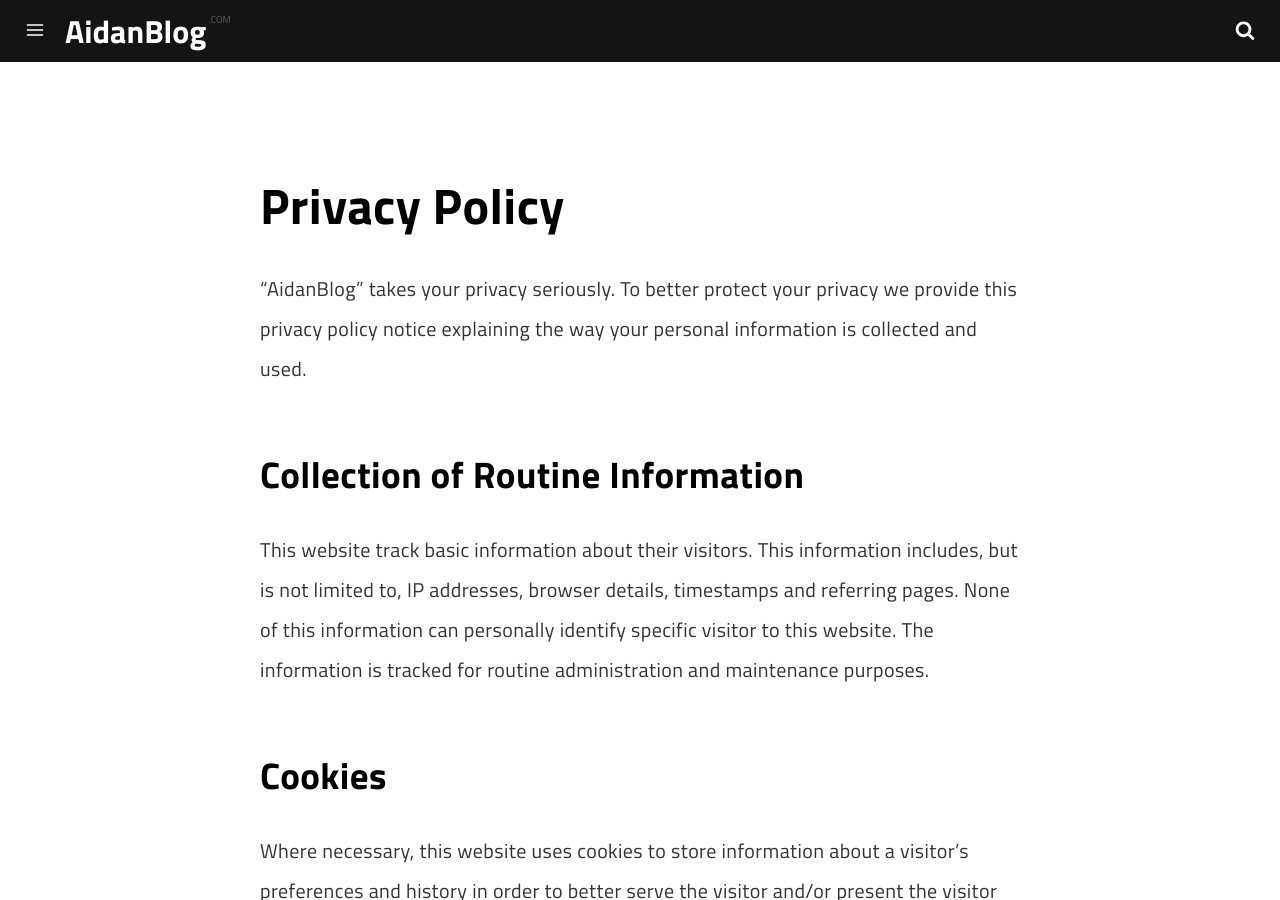
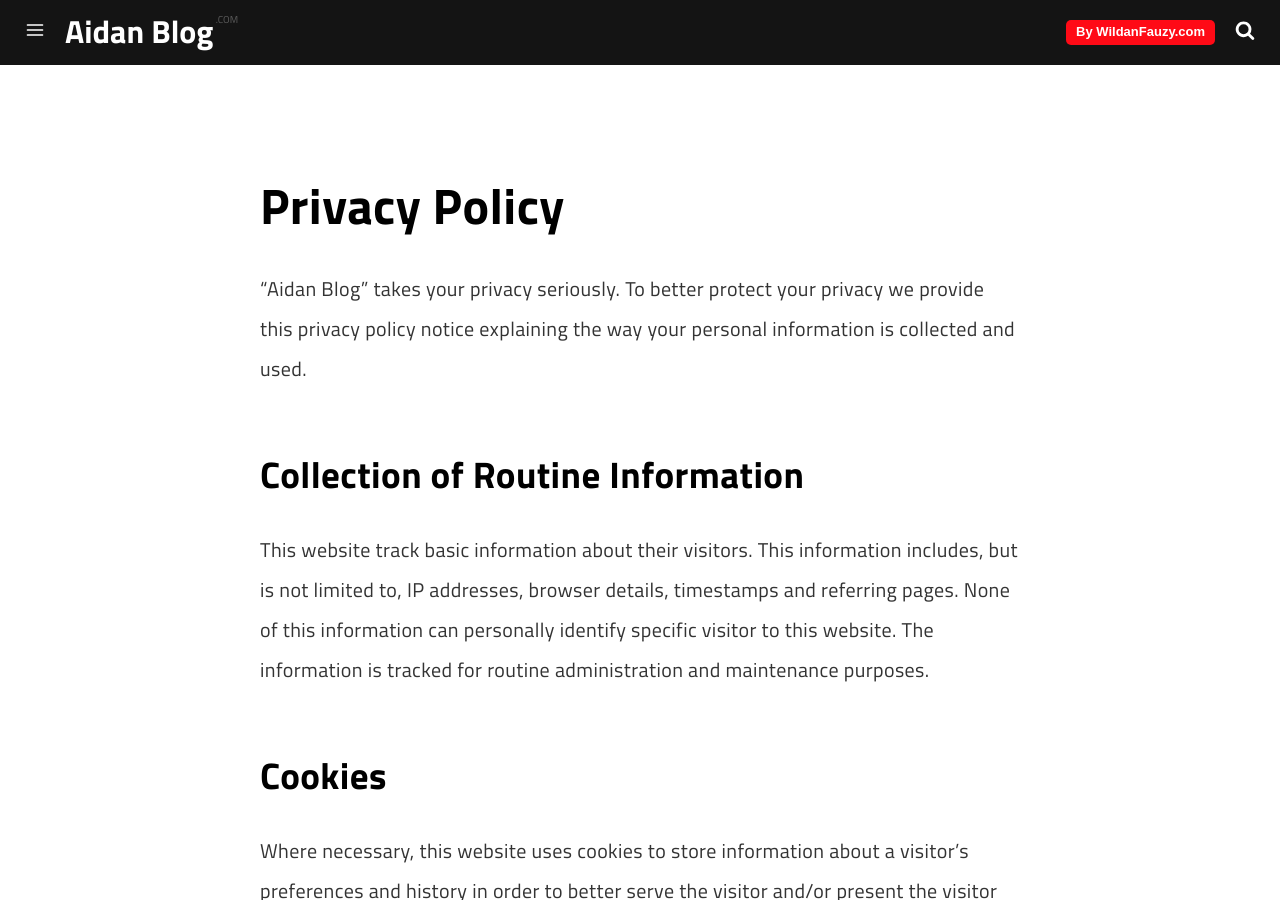
Before and after one commit to wilfauzy/aidanblog.com, a Jekyll site: the page built from pages/privacy-policy.md, in a window 1280 px wide and 900 px high. Built offline with Jekyll 4.4.1, drawn with Linux system fonts in a browser that asks for light colours; some of the changed lines change nothing that is shown.

Commit message:
Update from Forestry.io Wildan Fauzy updated _config.yml

```diff
--- a/_config.yml
+++ b/_config.yml
@@ -1,5 +1,5 @@
-# Site Settings
-name: AidanBlog
+---
+name: Aidan Blog
 title: Aidan Blog | Journal
 description: aidan panggil saja idan merupakan blog pribadi wildan fauzy kumpulan
   tulisan coretan.
@@ -13,64 +13,47 @@ tags:
 - hugo
 show_hero: true
 menu:
-  - title: Home
-    url: /
-  - title: About
-    url: /about
-  - title: Contact
-    url: /contact
-  - title: Feed
-    url: /feed.xml
-  - title: Privacy Policy
-    url: /privacy-policy
+- title: Home
+  url: "/"
+- title: About
+  url: "/about"
+- title: Contact
+  url: "/contact"
+- title: Feed
+  url: "/feed.xml"
+- title: Privacy Policy
+  url: "/privacy-policy"
 email: nadliwis@gmail.com
 disqus_username: idanblog
-
-# Social Media Settings
-# Remove the item if you don't need it
 github_username: wilfauzy
 facebook_username: wilfauzy
 twitter_username: wilfauzy
 instagram_username: wilfauzy
 medium_username: wilfauzy
-
-
-# Posts Settings
 show_time_bar: true
 show_modal_on_exit: false
 show_modal_on_finish_post: true
 two_columns_layout: false
-
-
-# Advanced Settings
-baseurl: "" # the subpath of your site, e.g. /blog
-url: "https://aidanblog.com" # the base hostname & protocol for your site
-google_analytics: "UA-182162153-1"
-language: "id"
+baseurl: ''
+url: https://aidanblog.com
+google_analytics: UA-182162153-1
+language: id
 categories_folder: category
 sent_message_url: "/contact/message-sent/"
-
-
-# Build settings
 markdown: kramdown
 highlighter: rouge
-permalink: /:title/
+permalink: "/:title/"
 collections:
   authors:
     output: true
 paginate_path: "/page/:num/"
-show_get_theme_btn: false
+show_get_theme_btn: true
 use_logo: false
-
-# site.yml
-paginate: 12
-
-# Content paginator
 paginate_content:
   enabled: true
   debug: false
   collections:
-    - posts
+  - posts
   auto: false
   separator: "--page-break--"
   permalink: "/:num/"
@@ -82,28 +65,19 @@ paginate_content:
       is_generated: true
     single:
       is_generated: true
-
-# SASS
 sass:
   style: compressed
-
-# Plugins
 plugins:
-  - jekyll-paginate
-  - jekyll-paginate-content
-
-# Exclude my node related stuff
-exclude: [
-  'package.json',
-  'package-lock.json',
-  'src',
-  'node_modules',
-  'initpost.sh',
-  'Gemfile',
-  'Gemfile.lock',
-  'gulpfile.js',
-  'README.md'
-]
-
-# Theme
-version: .COM
+- jekyll-paginate
+- jekyll-paginate-content
+exclude:
+- package.json
+- package-lock.json
+- src
+- node_modules
+- initpost.sh
+- Gemfile
+- Gemfile.lock
+- gulpfile.js
+- README.md
+version: ".COM"
```
Also changed, not shown: .forestry/front_matter/templates/post.yml.
